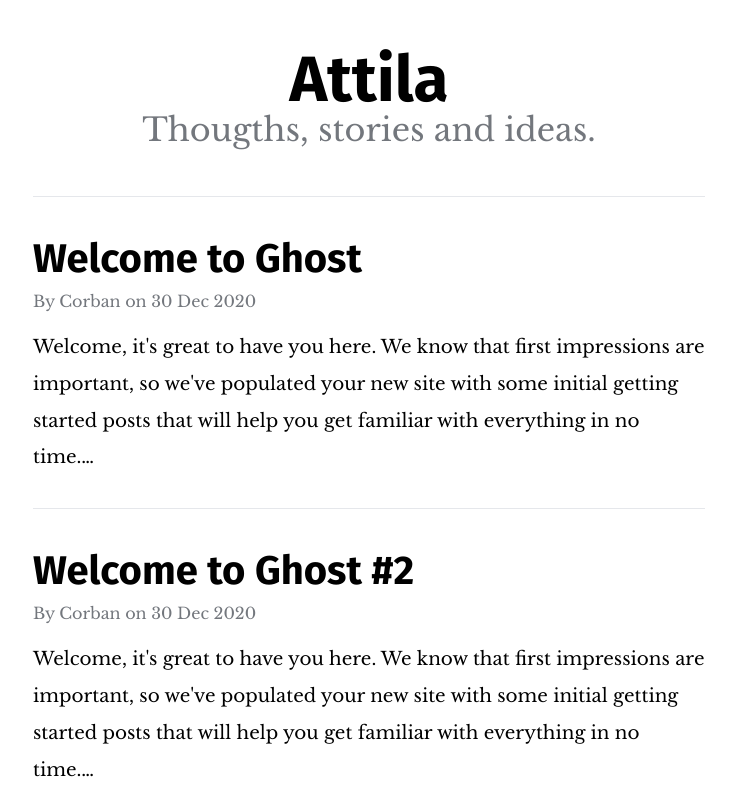
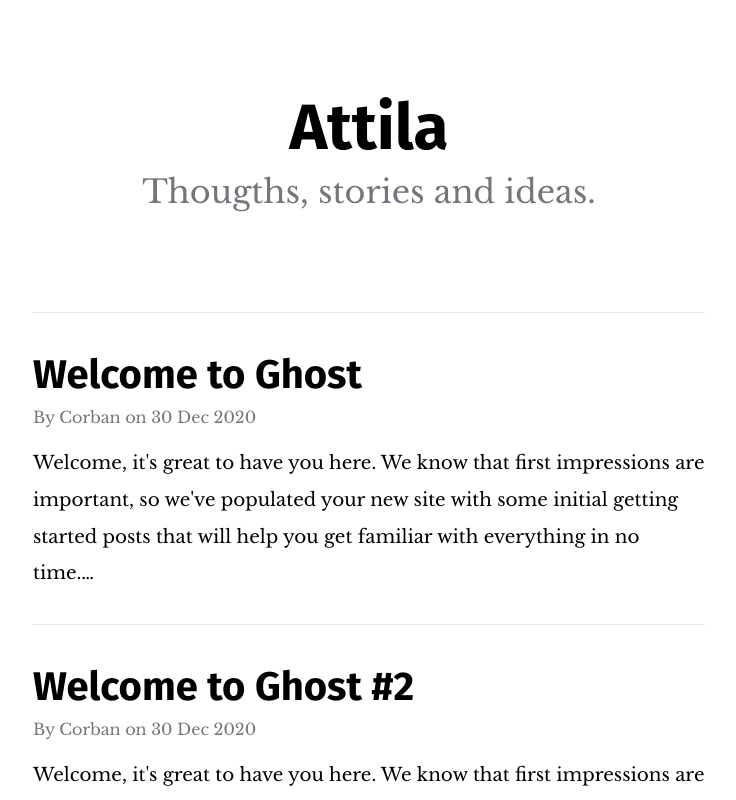
Before and after one commit to gefgu/blog-reader-view, a React (Create React App) app: page / in a window 1280 px wide. Shown: the top 800 px of the page, without its empty margins (271-1007 px from the left). Built offline with nearby package versions, Linux system fonts and the light colour scheme.

Commit message:
Add more spacing to homepage

```diff
--- a/src/components/HomePage.js
+++ b/src/components/HomePage.js
@@ -28,9 +28,9 @@ function HomePage() {
   ];
 
   return (
-    <div>
-      <header className="flex flex-col gap-0 items-center my-12">
-        <Title className="text-6xl">Attila</Title>
+    <div className="px-6">
+      <header className="flex flex-col gap-0 items-center my-24">
+        <Title className="text-6xl mb-2">Attila</Title>
         <Subtitle className="text-3xl">Thougths, stories and ideas.</Subtitle>
       </header>
       <div className="flex flex-col max-w-2xl mx-auto">
--- a/src/styled-components/Subtitle.js
+++ b/src/styled-components/Subtitle.js
@@ -2,6 +2,7 @@ import styled from "styled-components";
 
 const Subtitle = styled.h1`
   font-size: 2rem;
+  line-height: 1.5;
   color: ${(props) => props.theme.secondaryColor};
   font-family: ${(props) => props.theme.secondaryFont};
 `;
```
